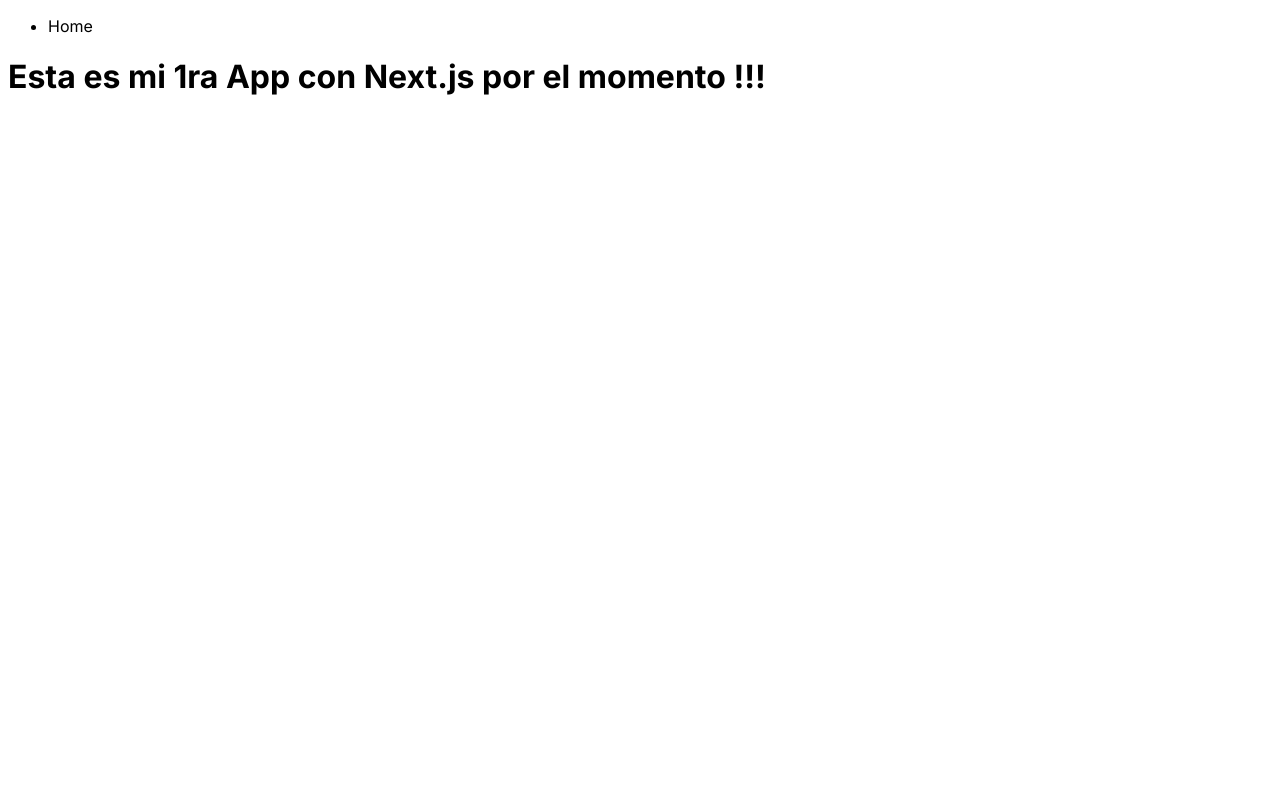
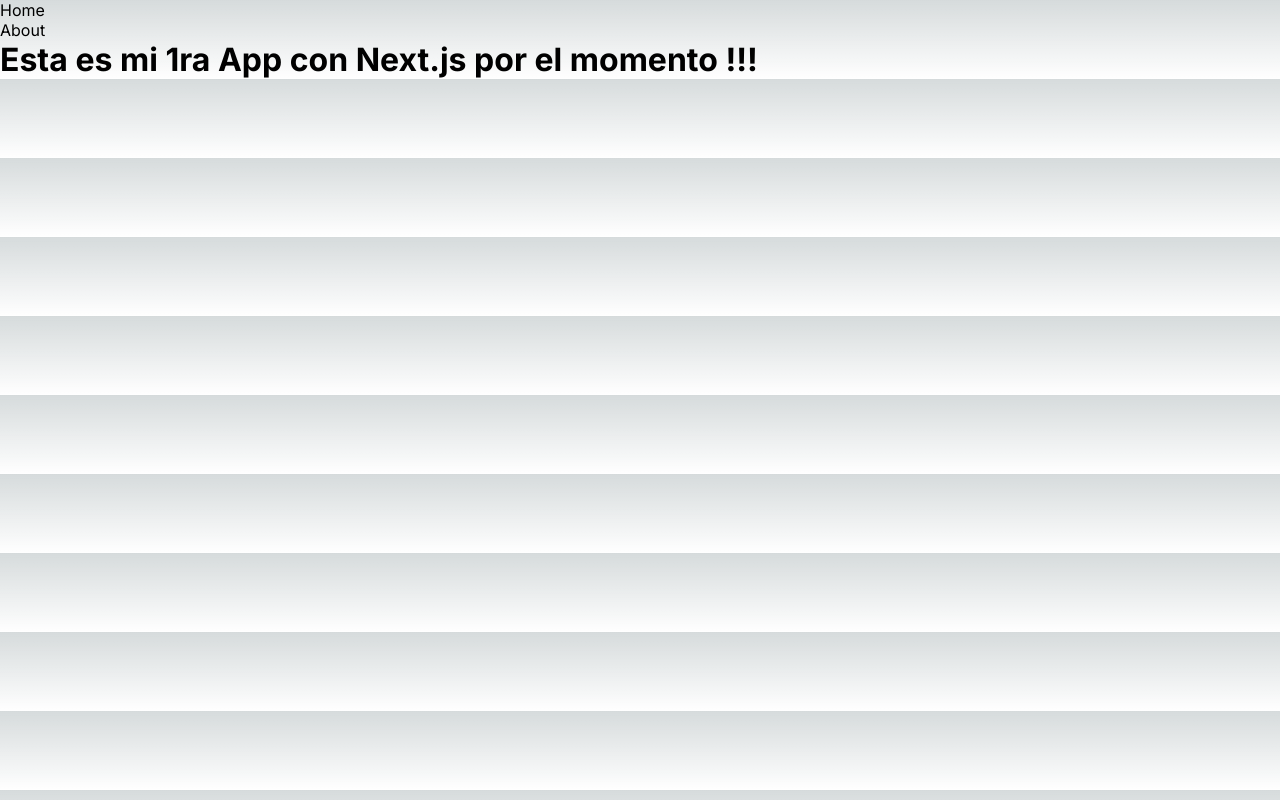
Before and after one commit to ManuelFBS/next-js-13-app, a Next.js app: page / in a window 1280 px wide. Built offline with nearby package versions, Linux system fonts and the light colour scheme.

Commit message:
Creacion del page.jsx para el about.

```diff
--- /dev/null
+++ b/app/about/page.jsx
@@ -0,0 +1,3 @@
+export const AboutPage = () => {
+  return <h1>Esto es el About</h1>;
+};
--- a/app/layout.js
+++ b/app/layout.js
@@ -1,22 +1,38 @@
-// import "../styles/globals.css";
+import "../styles/globals.css";
 import { Inter } from "next/font/google";
+import Link from "next/link";
 
 const inter = Inter({ subsets: ["latin"] });
 
 export const metadata = {
-  title: "Create Next App",
+  title: "My first App with Next 13",
   description: "Generated by create next app",
 };
+
+const links = [
+  {
+    label: "Home",
+    route: "/",
+  },
+  {
+    label: "About",
+    route: "/about",
+  },
+];
 
 const RootLayout = ({ children }) => {
   return (
     <html lang="es">
-      <head>My first App with Next 13</head>
+      {/* <head>My first App with Next 13</head> */}
       <body className={inter.className}>
         <header>
           <nav>
             <ul>
-              <li>Home</li>
+              {links.map(({ label, route }) => (
+                <li key={route}>
+                  <Link href={route}>{label}</Link>
+                </li>
+              ))}
             </ul>
           </nav>
         </header>
```
